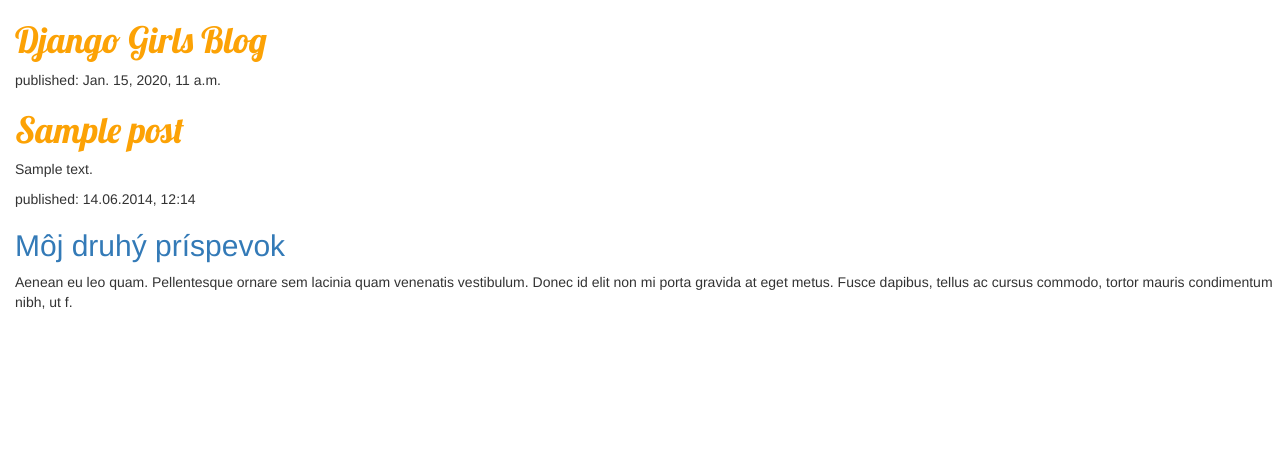
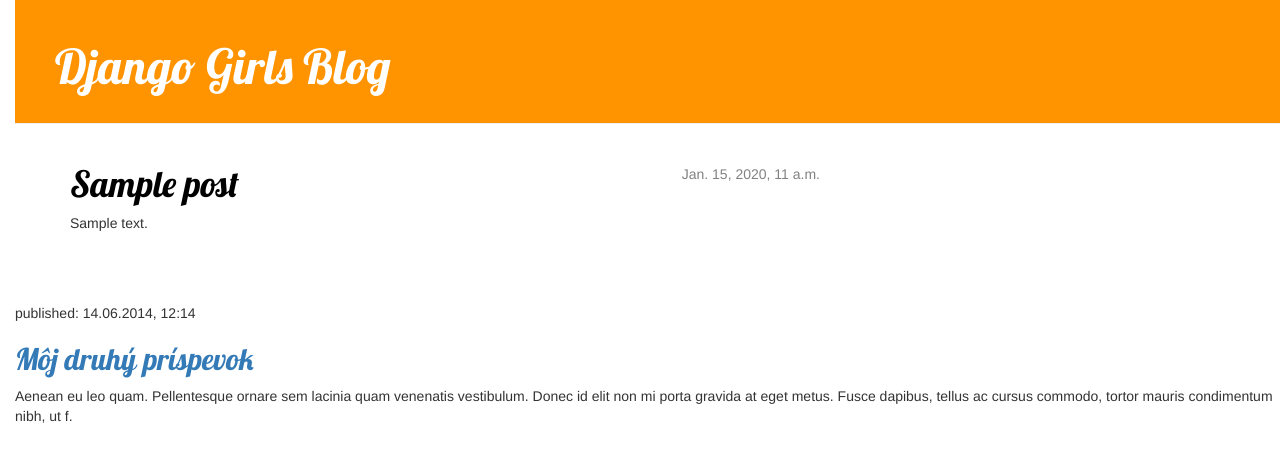
Before and after one commit to uberalfa/my-first-blog, a Django app: template blog/templates/blog/post_list.html in a window 1280 px wide. Shown: the top 462 px of the page. Run offline with Django 3.2, Linux system fonts and the light colour scheme; the template is opened without the code that fills it: values that come from a table or form of the project are taken from there, others are empty; tables that the repository leaves empty hold one stand-in row (values such as "Sample post"); some libraries are stand-ins or nearby versions.

Commit message:
Add some extension into blog/static/css/blog.css and blog/templates/blog/post_list.html.

```diff
--- a/blog/static/css/blog.css
+++ b/blog/static/css/blog.css
@@ -5,3 +5,51 @@ h1 a {
 body {
     padding-left: 15px;
 }
+
+.page-header {
+    background-color: #ff9400;
+    margin-top: 0;
+    padding: 20px 20px 20px 40px;
+}
+
+.page-header h1, .page-header h1 a, .page-header h1 a:visited, .page-header h1 a:active {
+    color: #ffffff;
+    font-size: 36pt;
+    text-decoration: none;
+}
+
+.content {
+    margin-left: 40px;
+}
+
+h1, h2, h3, h4 {
+    font-family: 'Lobster', cursive;
+}
+
+.date {
+    float: right;
+    color: #828282;
+}
+
+.save {
+    float: right;
+}
+
+.post-form textarea, .post-form input {
+    width: 100%;
+}
+
+.top-menu, .top-menu:hover, .top-menu:visited {
+    color: #ffffff;
+    float: right;
+    font-size: 26pt;
+    margin-right: 20px;
+}
+
+.post {
+    margin-bottom: 70px;
+}
+
+.post h1 a, .post h1 a:visited {
+    color: #000000;
+}
--- a/blog/templates/blog/post_list.html
+++ b/blog/templates/blog/post_list.html
@@ -8,17 +8,25 @@
         <link href="https://fonts.googleapis.com/css?family=Lobster&subset=latin,latin-ext" rel="stylesheet" type="text/css">
     </head>
     <body>
-        <div>
+        <div class="page-header">
     <h1><a href="/">Django Girls Blog</a></h1>
 </div>
 
-{% for post in posts %}
-    <div>
-        <p>published: {{ post.published_date }}</p>
-        <h1><a href="">{{ post.title }}</a></h1>
-        <p>{{ post.text|linebreaksbr }}</p>
+<div class="content container">
+    <div class="row">
+        <div class="col-md-8">
+            {% for post in posts %}
+                <div class="post">
+                    <div class="date">
+                        {{ post.published_date }}
+                    </div>
+                    <h1><a href="">{{ post.title }}</a></h1>
+                    <p>{{ post.text|linebreaksbr }}</p>
+                </div>
+            {% endfor %}
+        </div>
     </div>
-{% endfor %}
+</div>
         <div>
             <p>published: 14.06.2014, 12:14</p>
             <h2><a href="">Môj druhý príspevok</a></h2>
```
